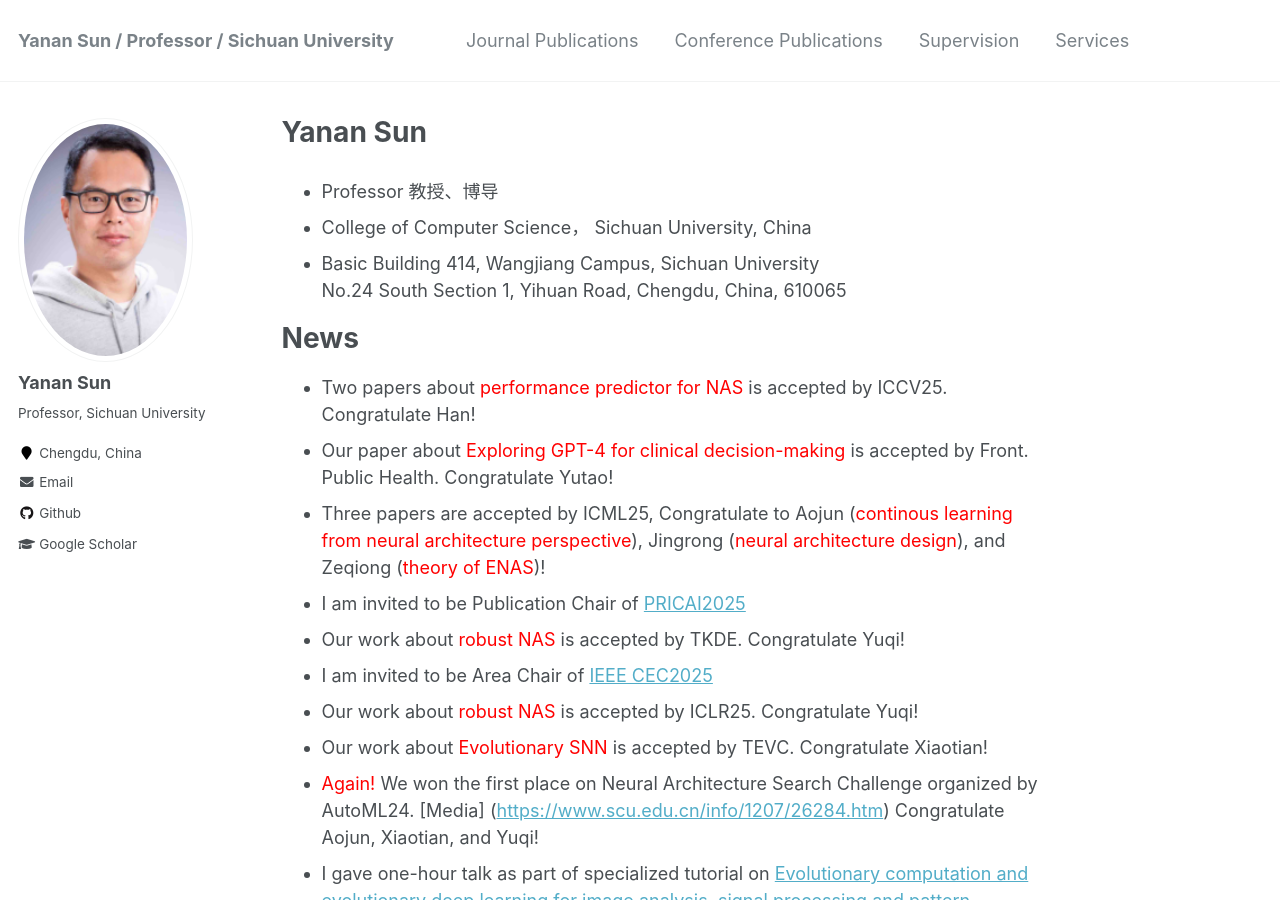
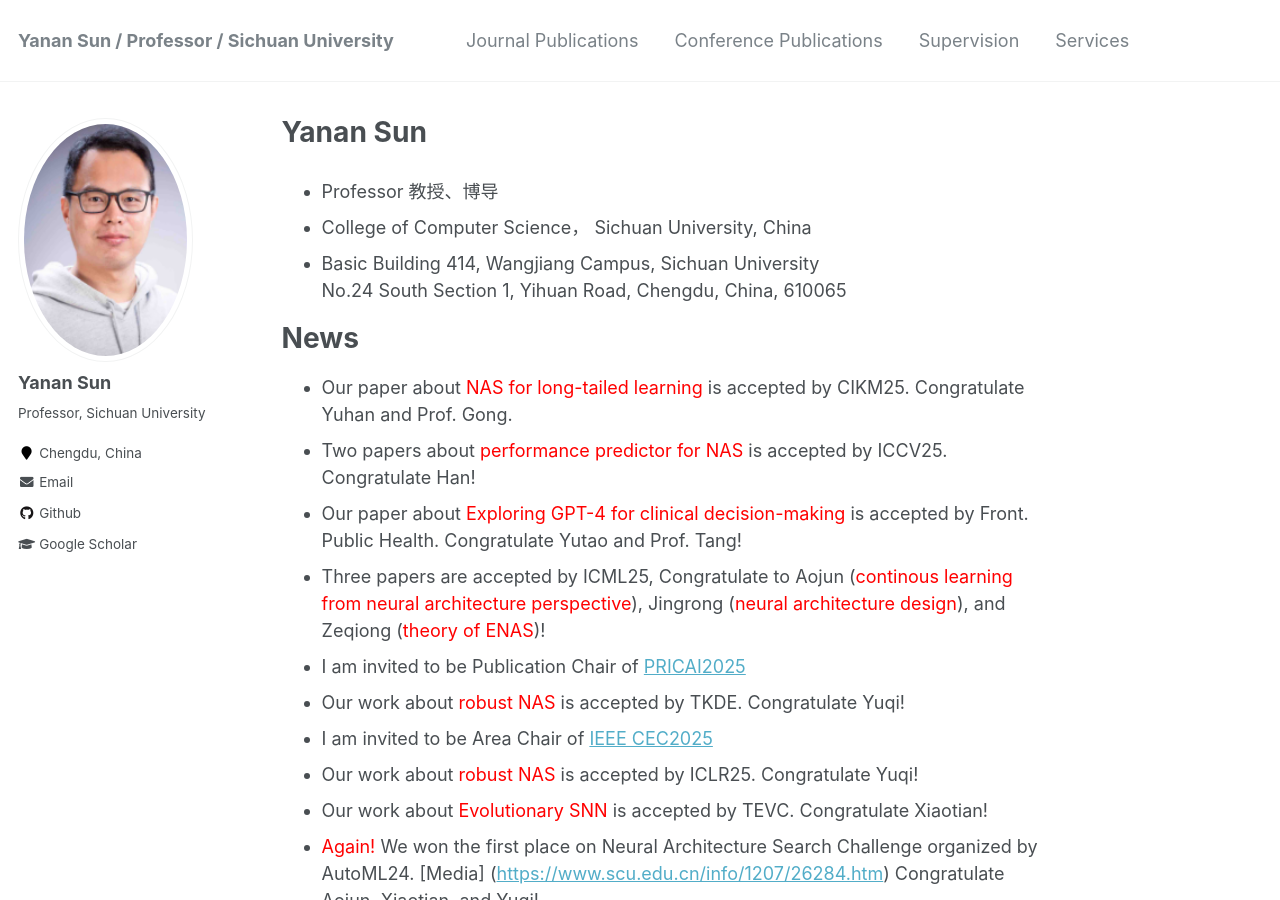
Before and after one commit to yn-sun/yn-sun.github.io, a Jekyll site: the page built from _pages/about.md, in a window 1280 px wide and 900 px high. Built offline with Jekyll 4.4.1, drawn with Linux system fonts in a browser that asks for light colours; comment, search, counter and statistics services are not loaded.

Commit message:
Update about.md

```diff
--- a/_pages/about.md
+++ b/_pages/about.md
@@ -15,8 +15,9 @@
 
 News
 ======
+* Our paper about <span style="color: #FF0000">NAS for long-tailed learning</span> is accepted by CIKM25. Congratulate Yuhan and Prof. Gong.
 * Two papers about <span style="color: #FF0000">performance predictor for NAS</span> is accepted by ICCV25. Congratulate Han!
-* Our paper about <span style="color: #FF0000">Exploring GPT-4 for clinical decision-making</span> is accepted by Front. Public Health. Congratulate Yutao!
+* Our paper about <span style="color: #FF0000">Exploring GPT-4 for clinical decision-making</span> is accepted by Front. Public Health. Congratulate Yutao and Prof. Tang!
 * Three papers are accepted by ICML25, Congratulate to Aojun (<span style="color: #FF0000">continous learning from neural architecture perspective</span>), Jingrong (<span style="color: #FF0000">neural architecture design</span>), and Zeqiong (<span style="color: #FF0000">theory of ENAS</span>)!
 * I am invited to be Publication Chair of [PRICAI2025](https://www.pricai.org/2025/)
 * Our work about <span style="color: #FF0000">robust NAS</span> is accepted by TKDE. Congratulate Yuqi!
```
